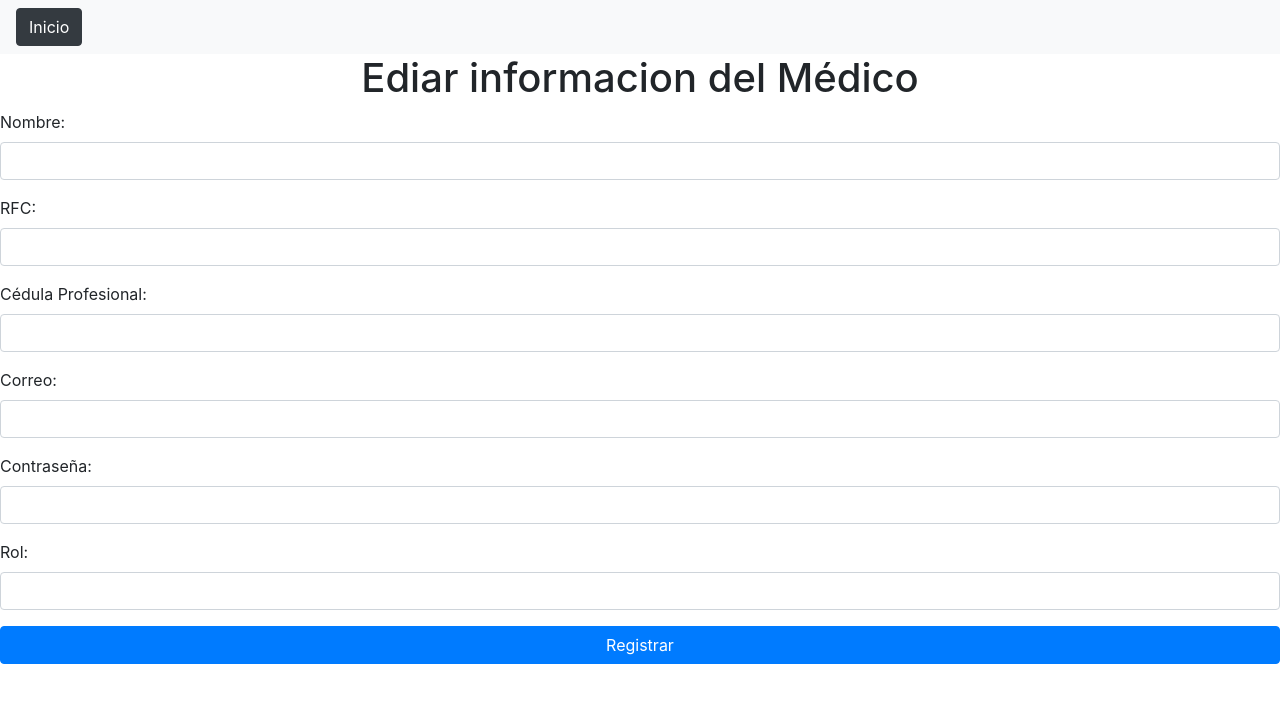
After one commit to cristopher-loyola/POO195, a Flask app: page /editar/1 in a window 1280 px wide. The commit adds this page. Shown: the top 703 px of the page. Run offline with Flask 3, Linux system fonts and the light colour scheme; data that the repository does not hold is empty; some libraries are stand-ins or nearby versions.

Commit message:
editar y eliminar de medico

```diff
--- a/pruebaFlask/app.py
+++ b/pruebaFlask/app.py
@@ -60,6 +60,47 @@ def consultas():
     except Exception as e:
         print(f"Error al realizar la consulta en la tabla tbmedicos: {e}")
 
+@app.route('/editar/<id>')
+def editar(id):
+    cur= mysql.connection.cursor()
+    cur.execute('select * from tbmedicos where id=%s',[id])
+    consultaA= cur.fetchone()
+    return render_template('editar.html', medicos= consultaA)
+
+@app.route('/ActualizarAlbum/<id>', methods=['POST'])
+def ActualizarAlbum(id):
+    if request.method == 'POST':
+        try:
+            Fnombre = request.form['txtNombre']
+            Frfc = request.form['txtRfc']
+            Fcedula = request.form['txtCedula']
+            Fcorreo = request.form['txtCorreo']
+            Fcontraseña = request.form['txtContraseña']
+            Frol = request.form['txtRol']
+
+            # Enviamos a la BD
+            cursor = mysql.connection.cursor()
+            cursor.execute('UPDATE tbmedicos SET nombre=%s, rfc=%s, cedulaP=%s, correoE=%s, contraseña=%s, rol=%s WHERE id=%s', (Fnombre, Frfc, Fcedula, Fcorreo, Fcontraseña, Frol, id))
+            mysql.connection.commit()
+            flash('Médico actualizado correctamente')
+            return redirect(url_for('home'))
+
+        except Exception as e:
+            flash('Error al actualizar el médico: ' + str(e))
+            print(e)  # Imprime el error en la consola para depuración
+            return redirect(url_for('home'))
+
+@app.route('/eliminar/<id>')
+def eliminar(id):
+    try:
+        cur= mysql.connection.cursor()
+        cur.execute('delete from tbmedicos where id=%s',[id])
+        consultaA= cur.fetchone()
+        flash('Se ha eliminado correctamente')
+        return redirect(url_for('home'))
+    except Exception as e:
+        flash('Error al eliminar' + str (e))
+        return redirect(url_for('home'))
 
 
 
--- /dev/null
+++ b/pruebaFlask/templates/editar.html
@@ -0,0 +1,53 @@
+<!DOCTYPE html>
+<html lang="en">
+<head>
+    <meta charset="UTF-8">
+    <meta name="viewport" content="width=device-width, initial-scale=1.0">
+    <title>Registrar Médico</title>
+    <link href="https://stackpath.bootstrapcdn.com/bootstrap/4.5.2/css/bootstrap.min.css" rel="stylesheet">
+</head>
+<body>
+    <nav class="navbar navbar-expand-lg navbar-light bg-light">
+        <div class="collapse navbar-collapse" id="navbarNav">
+            <ul class="navbar-nav">
+                <li class="nav-item active">
+                    <a class="btn btn-dark" href="{{ url_for('home') }}">Inicio</a>
+                </li>
+            </ul>
+        </div>
+    </nav>
+
+    <form action="/ActualizarAlbum/{{medicos.0}}" method="post">
+        <h1 class="text-center">Ediar informacion del Médico</h1>
+        <form method="POST" class="mt-4">
+            <div class="form-group">
+                <label for="txtNombre">Nombre:</label>
+                <input type="text" name="txtNombre" id="txtNombre" class="form-control" required>
+            </div>
+            <div class="form-group">
+                <label for="txtRfc">RFC:</label>
+                <input type="text" name="txtRfc" id="txtRfc" class="form-control" required>
+            </div>
+            <div class="form-group">
+                <label for="txtCedula">Cédula Profesional:</label>
+                <input type="text" name="txtCedula" id="txtCedula" class="form-control" required>
+            </div>
+            <div class="form-group">
+                <label for="txtCorreo">Correo:</label>
+                <input type="email" name="txtCorreo" id="txtCorreo" class="form-control" required>
+            </div>
+            <div class="form-group">
+                <label for="txtContraseña">Contraseña:</label>
+                <input type="password" name="txtContraseña" id="txtContraseña" class="form-control" required>
+            </div>
+            <div class="form-group">
+                <label for="txtRol">Rol:</label>
+                <input type="text" name="txtRol" id="txtRol" class="form-control" required>
+            </div>
+            <button type="submit" class="btn btn-primary btn-block">Registrar</button>
+        </form>
+    </tbody>
+
+
+</body>
+</html>
```
Also changed, not shown: pruebaFlask/templates/consultaMedicos.html (+7 -2 lines), pruebaFlask/templates/index.html (+11 -0 lines), vistas/app.py (line endings or trailing spaces), 1 other file.
